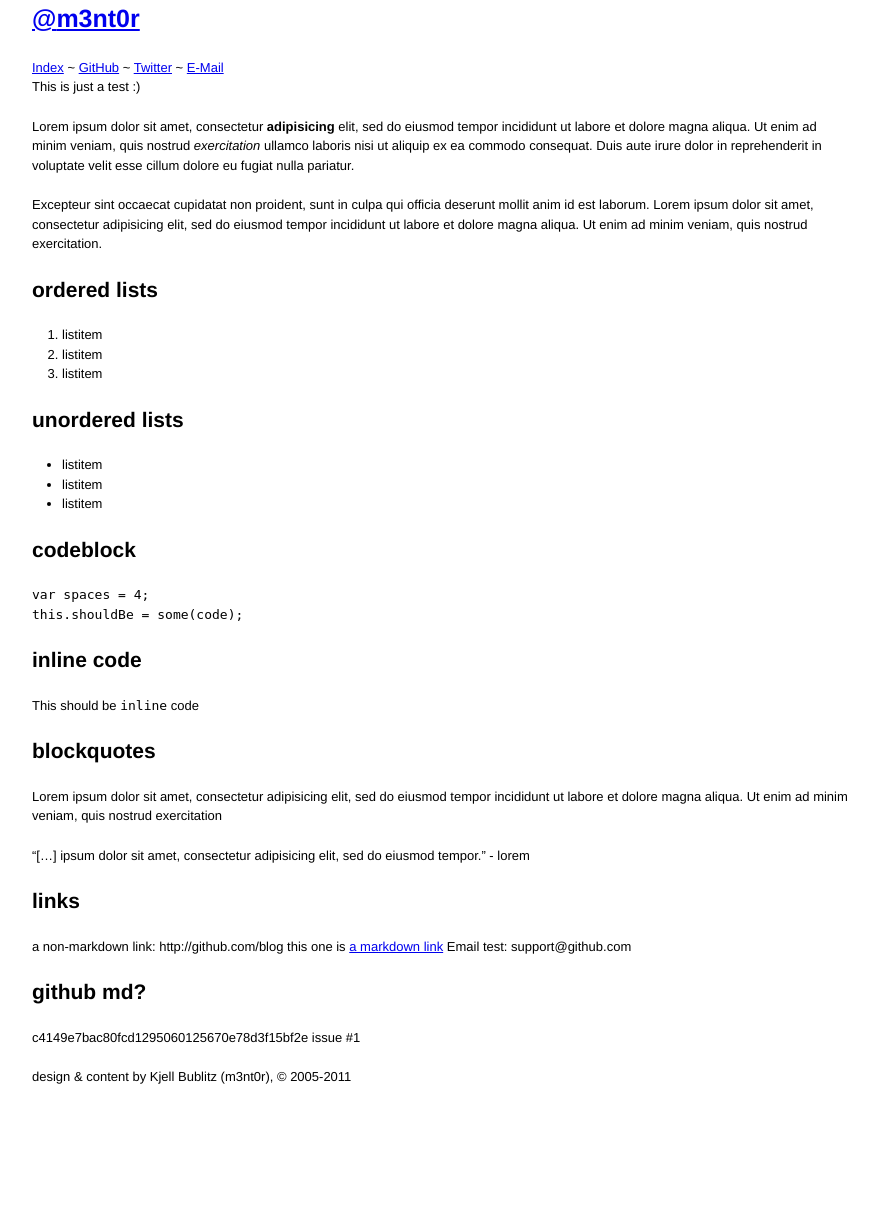
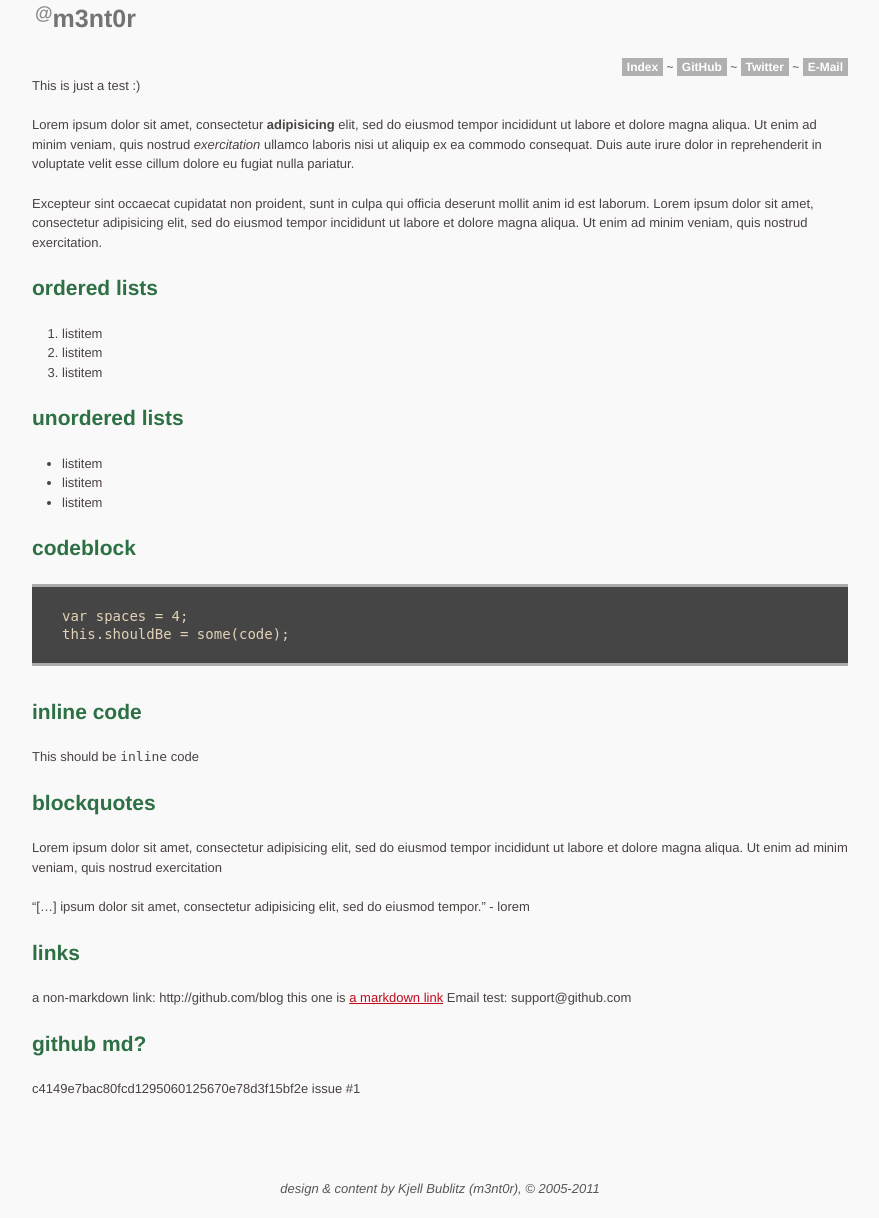
Before and after one commit to m3nt0r/m3nt0r.github.com, a Jekyll site: the page built from _posts/2011-07-01-hello-gh-pages.md, in a window 1280 px wide. Shown: the whole page, without its empty margins (200-1079 px from the left). Built offline with Jekyll 4.4.1, drawn with Linux system fonts in a browser that asks for light colours; Markdown is read by kramdown in place of the engine named in the settings; before the commit the page ends 1087 px from its top, so only the background shows below that.

Commit message:
some styling

```diff
--- a/_layouts/default.html
+++ b/_layouts/default.html
@@ -6,6 +6,7 @@
     	<link rel="stylesheet" type="text/css" charset="UTF-8" href="/css/reset.css" media="screen">
     	<link rel="stylesheet" type="text/css" charset="UTF-8" href="/css/text.css" media="screen">
     	<link rel="stylesheet" type="text/css" charset="UTF-8" href="/css/960.css" media="screen">
+    	<link rel="stylesheet" type="text/css" charset="UTF-8" href="/css/style.css" media="screen">
 	</head>
 	<body>
 	<div class="container_12">
--- /dev/null
+++ b/css/style.css
@@ -0,0 +1,68 @@
+html, body {
+background-color: #F9F9F9;
+color: #4B4242;
+}
+
+h1,h2,h3,h4,h5,h1 a, h2 a, h3 a {
+color: #2C7044;
+}
+
+a {
+color: #c00b1e
+}
+
+a:hover {
+text-decoration: none;
+}
+
+#header h1 a {
+color: #737373;
+text-decoration: none;
+}
+
+#header h1 a span {
+color: #8B8B8B;
+font-size: 18px;
+vertical-align: top;
+padding-left: 3px;
+}
+
+#header nav {
+text-align: right;
+font-size: 12px;
+}
+
+#header nav a {
+background-color: #B0B0B0;
+color: #FFFFFF;
+display: inline-block;
+padding: 0 5px;
+font-weight: bold;
+text-decoration: none;
+}
+
+#header nav a:hover {
+background: #000
+}
+
+#footer {
+color: #595656;
+font-style: italic;
+padding-top: 60px;
+padding-bottom: 20px;
+text-align: center;
+}
+
+pre {
+background-color: #454545;
+border-bottom: 3px solid #AAAAAA;
+border-top: 3px solid #AAAAAA;
+color: #E3D2B7;
+display: block;
+font-size: 14px;
+letter-spacing: 0;
+line-height: 1.3;
+margin-bottom: 30px;
+overflow: auto;
+padding: 20px 30px;
+}
```
